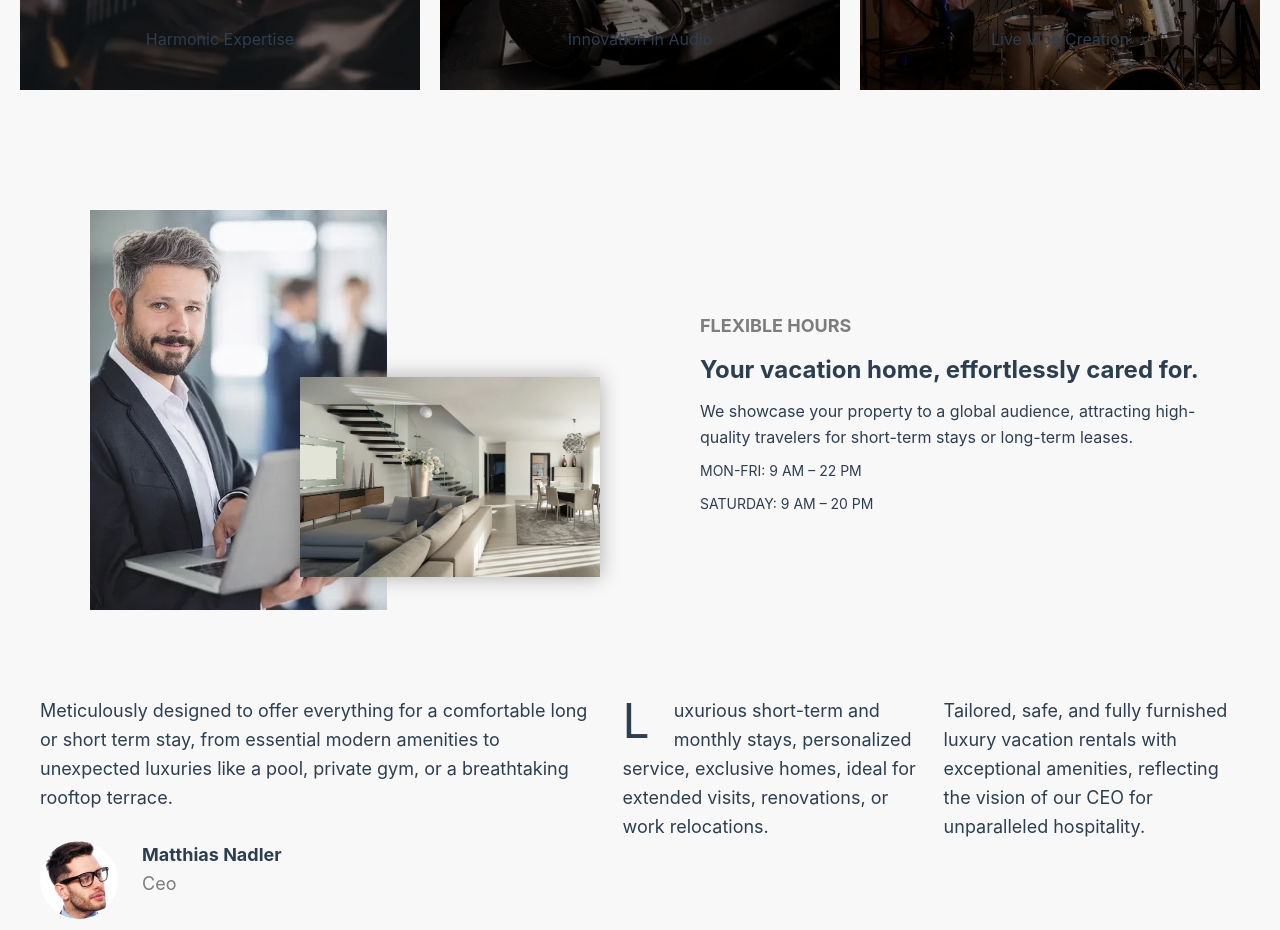
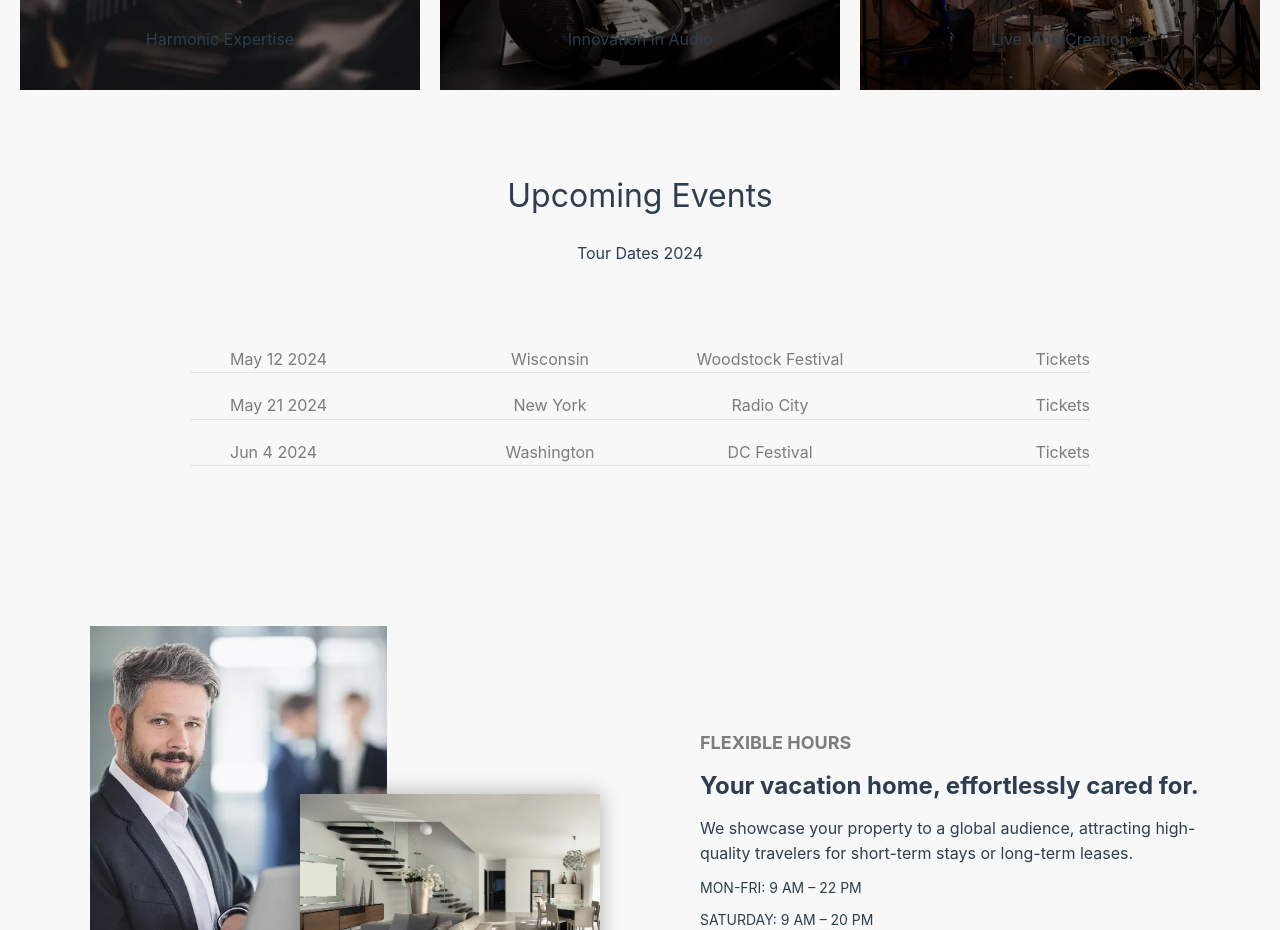
Before and after one commit to alejandroyunes/vue-solar, a Vue app: page / in a window 1280 px wide. Shown: the part 1560-2490 px from the top of the page. Built offline with nearby package versions, Linux system fonts and the light colour scheme.

Commit message:
added evetns

```diff
--- a/src/components/sections/03-row/images-title-overlay/images-title-overlay.scss
+++ b/src/components/sections/03-row/images-title-overlay/images-title-overlay.scss
@@ -19,7 +19,7 @@
 .item {
   position: relative;
   overflow: hidden;
-
+  cursor: pointer;
   &:hover {
     animation: fadeIn 1s forwards;
   }
--- /dev/null
+++ b/src/components/sections/04-row/UpcomingEvents.vue
@@ -0,0 +1,30 @@
+<script lang="ts" setup>
+import './upcoming-events.scss'
+</script>
+
+<template>
+  <section>
+    <div class="upcoming-events-container">
+      <ul class="top">
+        <li class="list">May 12 2024</li>
+        <li class="list center">Wisconsin</li>
+        <li class="list center">Woodstock Festival</li>
+        <li class="list last">Tickets</li>
+      </ul>
+
+      <ul class="top">
+        <li class="list">May 21 2024</li>
+        <li class="list center">New York</li>
+        <li class="list center">Radio City</li>
+        <li class="list last">Tickets</li>
+      </ul>
+
+      <ul class="top">
+        <li class="list">Jun 4 2024</li>
+        <li class="list center">Washington</li>
+        <li class="list center">DC Festival</li>
+        <li class="list last">Tickets</li>
+      </ul>
+    </div>
+  </section>
+</template>
--- /dev/null
+++ b/src/components/sections/04-row/upcoming-events.scss
@@ -0,0 +1,45 @@
+.upcoming-events-container {
+  display: grid;
+  max-width: var(--max-width);
+  grid-template-rows: 1fr;
+  justify-content: center;
+  gap: 20px;
+  margin: 80px auto;
+
+  @media (max-width: 900px) {
+    margin: 40px auto 0;
+  }
+
+  .top {
+    display: flex;
+    flex-direction: row;
+    list-style-type: none;
+    gap: 20px;
+    border-bottom: 1px solid var(--color-border);
+
+    @media (max-width: 900px) {
+      flex-direction: column;
+    }
+
+    .list {
+      min-width: 200px;
+      text-align: left;
+
+      @media (max-width: 900px) {
+        text-align: center;
+      }
+
+      &.center {
+        text-align: center;
+      }
+
+      &.last {
+        text-align: right;
+
+        @media (max-width: 1024px) {
+          text-align: center;
+        }
+      }
+    }
+  }
+}
--- a/src/views/HomeView.vue
+++ b/src/views/HomeView.vue
@@ -9,6 +9,7 @@ import PartnersComponent from '@/components/sections/01-row/partners/PartnersCom
 import GetInTouch from '@/components/sections/02-row/get-in-touch/GetInTouch.vue'
 import IndentDescription from '@/components/sections/03-row/indent-description/IndentDescription.vue'
 import ImageTitleOverlay from '@/components/sections/03-row/images-title-overlay/ImagesTitleOverlay.vue'
+import UpcomingEvents from '@/components/sections/04-row/UpcomingEvents.vue'
 </script>
 
 <template>
@@ -20,6 +21,8 @@ import ImageTitleOverlay from '@/components/sections/03-row/images-title-overlay
   <TitleSubtitle title="Crafting Masterpieces" subtitle="Quality is our heartbeat" marginTop />
   <ImageTitleOverlay />
 
+  <TitleSubtitle title="Upcoming Events" subtitle="Tour Dates 2024" />
+  <UpcomingEvents />
 
   <ImageTitle />
   <CeoDescription />
```
